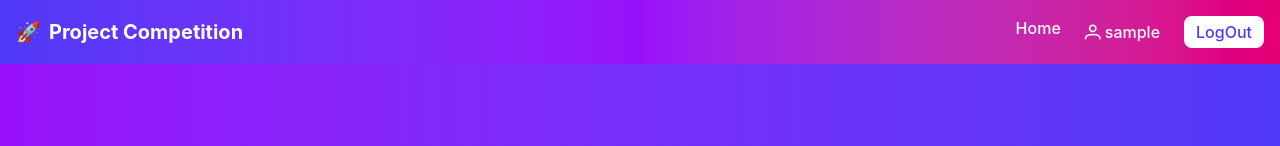
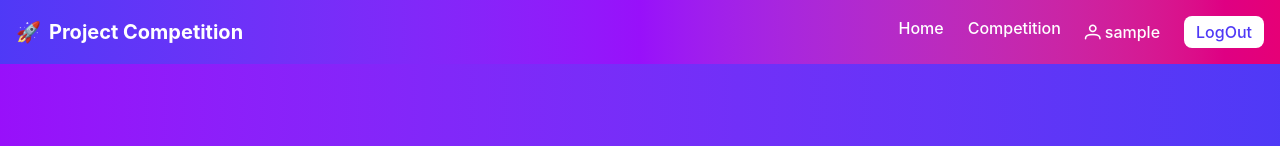
Before and after one commit to suryanshpandey61/College-Project-Competition, an Angular app: page /home in a window 1280 px wide. Shown: the top 146 px of the page. Built offline with nearby package versions, Linux system fonts and the light colour scheme; no server answers; sample sign-in values are in the browser's storage.

Commit message:
auth-gaurd-updated

```diff
--- a/src/app/app.routes.ts
+++ b/src/app/app.routes.ts
@@ -36,7 +36,8 @@ export const routes: Routes = [
     },
     {
         path:'submit-project/:id',
-        component:SubmitProject
+        component:SubmitProject,
+        canActivate:[authGuard]
     },
      {
         path:'competition',
--- a/src/app/components/common/navbar/navbar.html
+++ b/src/app/components/common/navbar/navbar.html
@@ -11,7 +11,7 @@
       <!-- Desktop Menu -->
       <div class="hidden md:flex space-x-6 text-white font-medium">
         <a routerLink="/" class="hover:text-yellow-300 transition">Home</a>
-        @if(loggedUserId){
+        @if(userId){
           <a routerLink="/competition" class="hover:text-yellow-300 transition">Competition</a>
         }
         @if (!loginService.loggedUserId) {
--- a/src/app/components/common/navbar/navbar.ts
+++ b/src/app/components/common/navbar/navbar.ts
@@ -29,7 +29,7 @@ export class Navbar implements OnInit {
 
   loadUser(){
     this.userName = sessionStorage.getItem('user-name');
-    this.userId = sessionStorage
+    this.userId = Number(sessionStorage.getItem('user-id'))
     this.loginService.loggedUserId = sessionStorage.getItem('user-id') || "";
   }
 
```
